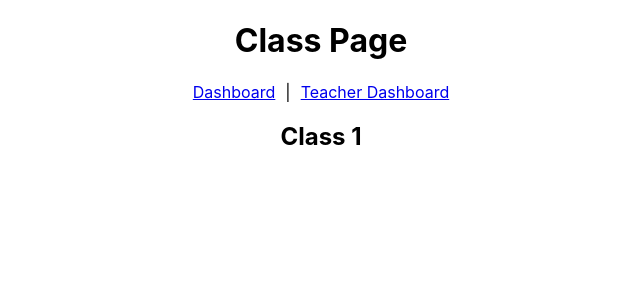
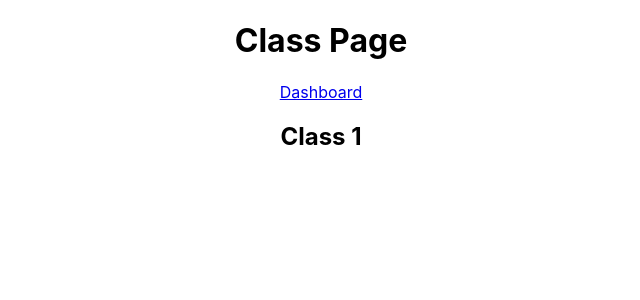
Before and after one commit to jrp9pte/Educator_Hub, a React (Create React App) app in the folder tje-dashboard-app/: page /overall_dashboard/class_page/1 in a window 1280 px wide. Shown: the top 300 px of the page, without its empty margins (319-959 px from the left). Built offline with nearby package versions, Linux system fonts and the light colour scheme.

Commit message:
Fixed some URL tracking issues. Changed some links so that they only appear in certain cases

```diff
--- a/tje-dashboard-app/src/App.js
+++ b/tje-dashboard-app/src/App.js
@@ -20,8 +20,10 @@ function App() {
         <Route path="teacher_directory" element={<TeacherDirectory />} />
         <Route path="teacher_dashboard">
           <Route index element={<TeacherDashboard />} />
-          <Route path=":id" element={<TeacherDashboard />} />
-          <Route path=":id/class_page/:id" element={<ClassPage />} />
+          <Route path=":id">
+            <Route index element={<TeacherDashboard />} />
+            <Route path="class_page/:id" element={<ClassPage />} />
+          </Route>
         </Route>
         <Route
           path="*"
--- a/tje-dashboard-app/src/components/CLASS_PAGE/CLASS_PAGE.js
+++ b/tje-dashboard-app/src/components/CLASS_PAGE/CLASS_PAGE.js
@@ -1,16 +1,26 @@
 import { Link } from "react-router-dom";
-import { useParams } from "react-router-dom";
+import { useNavigate, useParams, useMatch } from "react-router-dom";
 
 function CLASS_PAGE() {
   //useParams() yields the id ":id" of the url. This can be used to title the coourses as shown on line 14
+
   const { id } = useParams();
+  const navigate = useNavigate();
+  const teacherDashboardMatch = useMatch("/teacher_dashboard");
+  const teacherDashboardAndClassMatch = useMatch(
+    "/teacher_dashboard/:id/class_page/:id"
+  );
 
   return (
     <div style={{ textAlign: "center" }}>
       <h1>Class Page</h1>
       <Link to="/overall_dashboard">Dashboard</Link>
-      <span style={{ margin: "0 10px" }}>|</span>
-      <Link to="/teacher_dashboard/">Teacher Dashboard</Link>
+      {(teacherDashboardMatch || teacherDashboardAndClassMatch) && (
+        <>
+          <span style={{ margin: "0 10px" }}>|</span>
+          <Link onClick={() => navigate(-1)}>Teacher Dashboard</Link>
+        </>
+      )}
       <h2>Class {id}</h2>
     </div>
   );
--- a/tje-dashboard-app/src/components/HOME/HOME.js
+++ b/tje-dashboard-app/src/components/HOME/HOME.js
@@ -9,8 +9,6 @@ function HOME() {
       <Link to="/student_directory">Student Directory</Link>
       <span style={{ margin: "0 10px" }}>|</span>
       <Link to="/teacher_directory">Teacher Directory</Link>
-      <span style={{ margin: "0 10px" }}>|</span>
-      <Link to="/teacher_dashboard">Teacher Dashboard</Link>
     </div>
   );
 }
--- a/tje-dashboard-app/src/components/Teacher_Dashboard/Teacher_Dashboard.js
+++ b/tje-dashboard-app/src/components/Teacher_Dashboard/Teacher_Dashboard.js
@@ -1,4 +1,4 @@
-import { Link } from "react-router-dom";
+import { Link, useNavigate } from "react-router-dom";
 
 function TEACHER_DASHBOARD() {
   //TODO : Map all courses, creating a new element of the list for each course, passing its unique id/tag to the url class_page/:id
@@ -9,11 +9,14 @@ function TEACHER_DASHBOARD() {
   )
   <Link to={tag}>{"Class " + tag}</Link>
   */
+  const navigate = useNavigate();
 
   return (
     <div style={{ textAlign: "center" }}>
       <h1>Teacher Dashboard</h1>
       <Link to="/">Home</Link>
+      <span style={{ margin: "0 10px" }}>|</span>
+      <Link onClick={() => navigate(-1)}>Teacher Directory</Link>
       <div>
         <li>
           <Link to="class_page/1">Class 1</Link>
```
